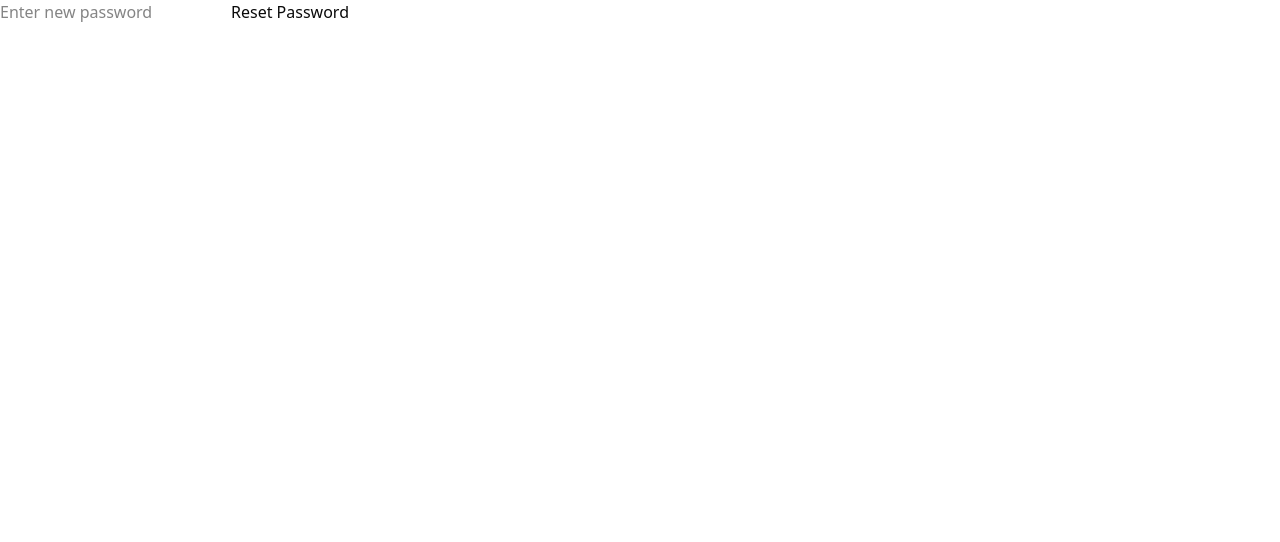
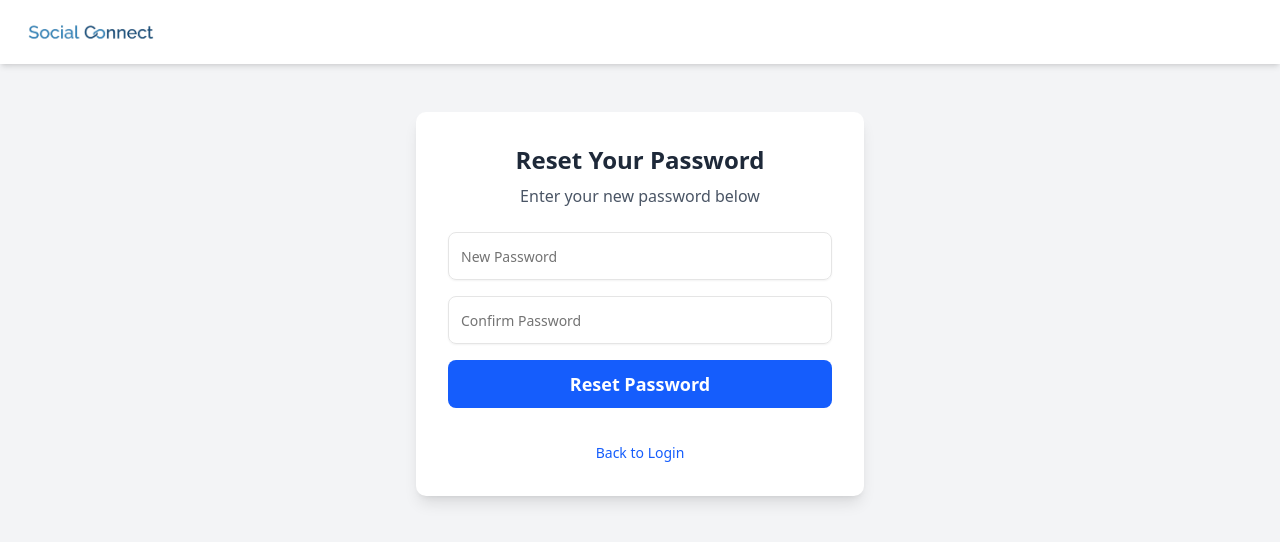
Before and after one commit to bikashb98/Social-Connect, a Next.js app: page /auth/password-reset in a window 1280 px wide. Shown: the top 542 px of the page. Built offline with nearby package versions, Linux system fonts and the light colour scheme.

Commit message:
Built the frontend reset password

```diff
--- a/app/auth/password-reset/page.tsx
+++ b/app/auth/password-reset/page.tsx
@@ -1,32 +1,149 @@
 'use client';
 
-import {useEffect, useState} from "react";
+import { useState } from "react";
+import { Button } from '@/components/ui/button';
+import { Input } from '@/components/ui/input';
+import Image from 'next/image';
+import { useRouter } from 'next/navigation';
+import Link from 'next/link';
 
-export default function AuthPasswordReset () {
-    const [password, setPassword] = useState("");
+export default function AuthPasswordReset() {
+    const [newPassword, setNewPassword] = useState("");
+    const [confirmPassword, setConfirmPassword] = useState("");
+    const [error, setError] = useState("");
+    const [success, setSuccess] = useState("");
+    const router = useRouter();
 
-    useEffect (() => {
+    // Extract access token from URL hash
+    const getAccessToken = () => {
+        if (typeof window === 'undefined') return '';
         const hash = window.location.hash.substring(1);
-        const params = new URLSearchParams (hash);
-        const accessToken = params.get ("access_token");
+        const params = new URLSearchParams(hash);
+        return params.get("access_token") || '';
+    };
 
+    const handleResetPassword = async () => {
+        setError("");
+        setSuccess("");
+
+        const accessToken = getAccessToken();
+
+        // Validation
         if (!accessToken) {
-            console.error("No access token found in URL");
+            setError("No access token found. Please use the link from your email.");
             return;
         }
-    }, [])
+
+        if (!newPassword || !confirmPassword) {
+            setError("Please fill in both password fields.");
+            return;
+        }
+
+        if (newPassword.length < 8) {
+            setError("Password must be at least 8 characters long.");
+            return;
+        }
+
+        if (newPassword !== confirmPassword) {
+            setError("Passwords do not match.");
+            return;
+        }
+
+        // Call password reset API
+        const response = await fetch('/api/auth/password-reset-confirm', {
+            method: 'POST',
+            headers: {
+                'Content-Type': 'application/json'
+            },
+            body: JSON.stringify({
+                access_token: accessToken,
+                new_password: newPassword
+            })
+        });
+
+        const data = await response.json();
+
+        if (response.status === 200) {
+            setSuccess("Password reset successful! Redirecting to login...");
+            setTimeout(() => {
+                router.push('/');
+            }, 2000);
+        } else {
+            setError(data.error || "Password reset failed. Please try again.");
+        }
+    };
 
     return (
-        <div>
-            <input
-                type="password"
-                value={password}
-                onChange={(e) => setPassword(e.target.value)}
-                placeholder="Enter new password"
-            />
-            <button onClick={() => console.log('Password:', password)}>
-                Reset Password
-            </button>
+        <div className="min-h-screen bg-gray-100">
+            {/* Navigation Bar */}
+            <nav className="bg-white shadow-md">
+                <div className="max-w-7xl mx-auto px-4">
+                    <div className="flex items-center h-16">
+                        <Image
+                            src="/assets/logos/logo.png"
+                            alt="social-connect logo"
+                            width={150}
+                            height={50}
+                            className="cursor-pointer"
+                        />
+                    </div>
+                </div>
+            </nav>
+
+            {/* Main Content */}
+            <div className="flex items-center justify-center px-4 py-12">
+                <div className="w-full max-w-md">
+                    {/* Password Reset Card */}
+                    <div className="bg-white rounded-lg shadow-lg p-8">
+                        <h1 className="text-2xl font-bold text-gray-800 text-center mb-2">Reset Your Password</h1>
+                        <p className="text-gray-600 text-center mb-6">Enter your new password below</p>
+
+                        <div className="space-y-4">
+                            <Input
+                                type="password"
+                                placeholder="New Password"
+                                value={newPassword}
+                                onChange={(e) => setNewPassword(e.target.value)}
+                                className="h-12 text-base"
+                            />
+
+                            <Input
+                                type="password"
+                                placeholder="Confirm Password"
+                                value={confirmPassword}
+                                onChange={(e) => setConfirmPassword(e.target.value)}
+                                className="h-12 text-base"
+                            />
+
+                            {error && (
+                                <div className='w-full text-red-600 text-sm text-center bg-red-50 p-3 rounded'>
+                                    {error}
+                                </div>
+                            )}
+
+                            {success && (
+                                <div className='w-full text-green-600 text-sm text-center bg-green-50 p-3 rounded'>
+                                    {success}
+                                </div>
+                            )}
+
+                            <Button
+                                onClick={handleResetPassword}
+                                className="w-full bg-blue-600 hover:bg-blue-700 text-white font-bold h-12 text-lg"
+                                disabled={!!success}
+                            >
+                                Reset Password
+                            </Button>
+
+                            <div className="text-center pt-4">
+                                <Link href="/" className="text-blue-600 hover:underline text-sm">
+                                    Back to Login
+                                </Link>
+                            </div>
+                        </div>
+                    </div>
+                </div>
+            </div>
         </div>
-    )
+    );
 }
```
